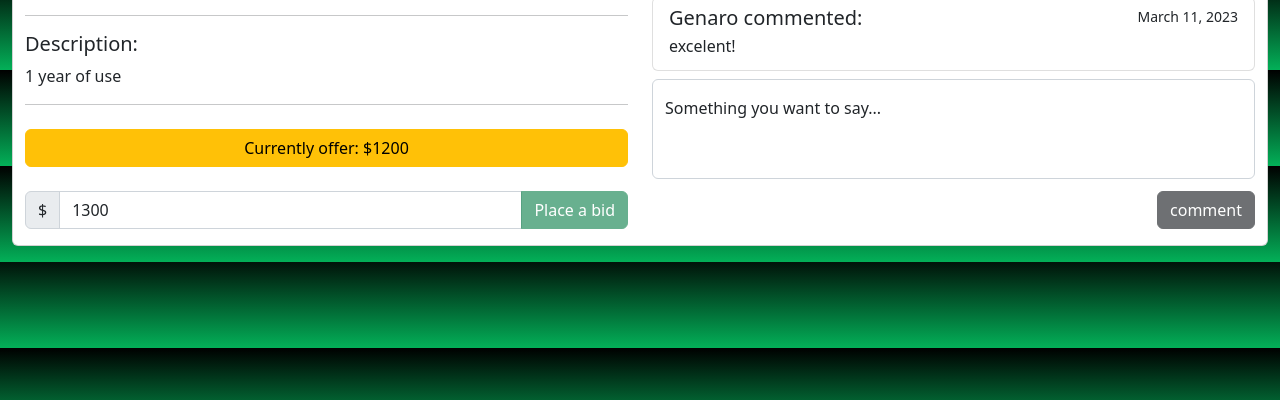
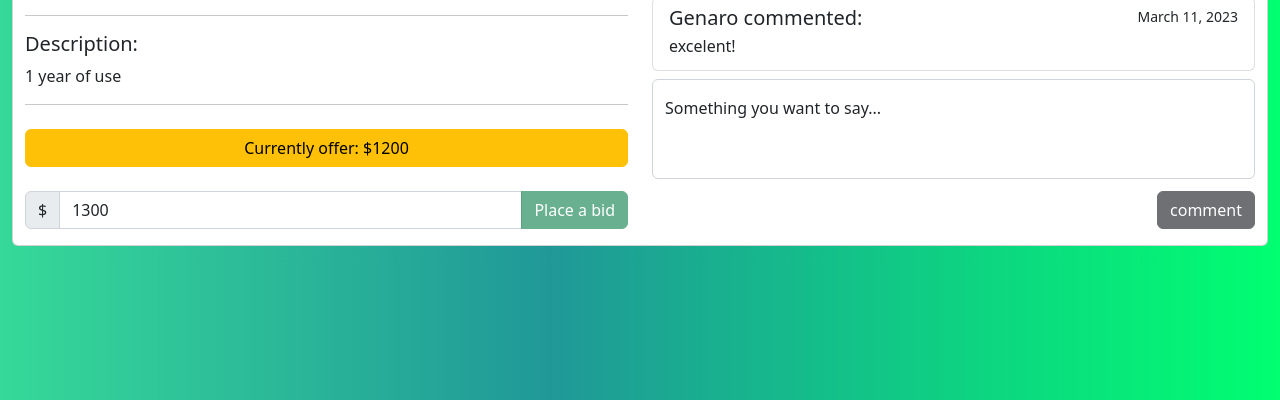
Before and after one commit to GenaroVogelius/Commerce_CS50, a Django app: page /listing/1 in a window 1280 px wide. Shown: the part 400-800 px from the top of the page. Run offline with Django 3.2, Linux system fonts and the light colour scheme; data comes from the database, SQL or seed files in the repository; some libraries are stand-ins or nearby versions.

Commit message:
background color change

```diff
--- a/auctions/static/auctions/css/style.css
+++ b/auctions/static/auctions/css/style.css
@@ -5,7 +5,7 @@
 }
 
 body {
-  background-image: repeating-linear-gradient(360deg, #03b058, black 96px);
+  background: linear-gradient(90deg, rgb(54 217 153) 0%, rgb(32 152 152) 43%, rgb(0 255 113) 100%);
 }
 
 #validation {
```
